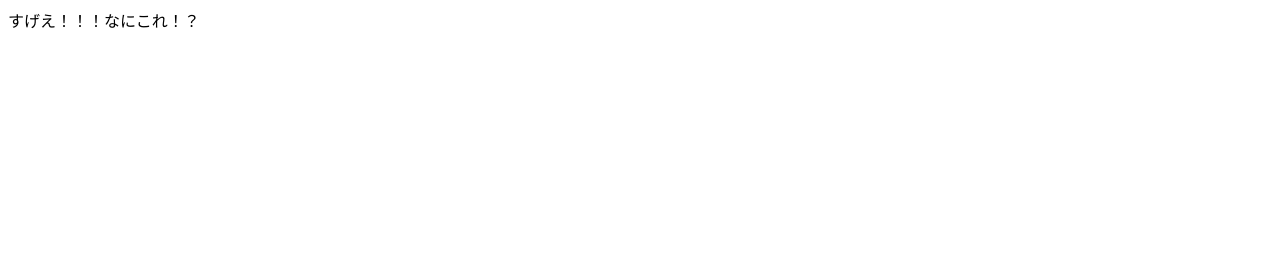
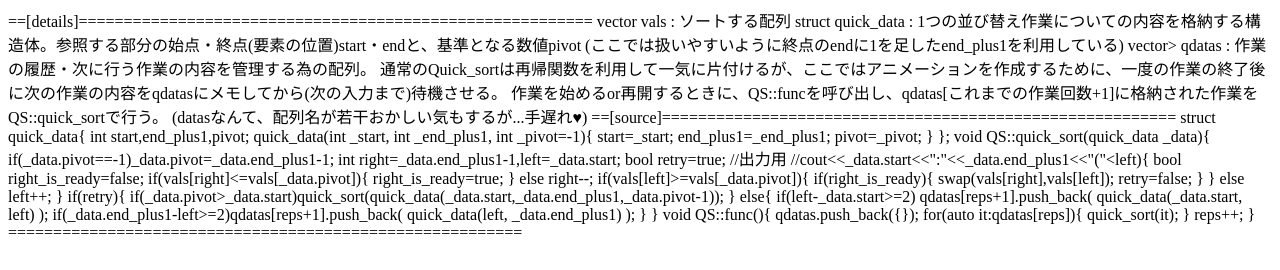
Before and after one commit to Perukii/Perukii.github.io, a plain HTML site: page index.html in a window 1280 px wide. Drawn offline with Linux system fonts and the light colour scheme.

Commit message:
Update index.html

```diff
--- a/index.html
+++ b/index.html
@@ -4,6 +4,80 @@
     <title>タイトル</title>
   </head>
   <body>
-    すげえ！！！なにこれ！？
+
+==[details]=========================================================
+
+    vector<int> vals                  : ソートする配列
+    struct quick_data                 : 1つの並び替え作業についての内容を格納する構造体。参照する部分の始点・終点(要素の位置)start・endと、基準となる数値pivot
+                                        (ここでは扱いやすいように終点のendに1を足したend_plus1を利用している)
+    vector<vector<quick_data>> qdatas : 作業の履歴・次に行う作業の内容を管理する為の配列。
+
+    通常のQuick_sortは再帰関数を利用して一気に片付けるが、ここではアニメーションを作成するために、一度の作業の終了後に次の作業の内容をqdatasにメモしてから(次の入力まで)待機させる。
+
+    作業を始めるor再開するときに、QS::funcを呼び出し、qdatas[これまでの作業回数+1]に格納された作業をQS::quick_sortで行う。
+
+    (datasなんて、配列名が若干おかしい気もするが...手遅れ♥)
+
+==[source]=========================================================
+
+struct quick_data{
+    int start,end_plus1,pivot;
+    quick_data(int _start, int _end_plus1, int _pivot=-1){
+         start=_start;
+         end_plus1=_end_plus1;
+         pivot=_pivot;
+    }
+};
+
+
+void QS::quick_sort(quick_data _data){
+
+     if(_data.pivot==-1)_data.pivot=_data.end_plus1-1;
+
+     int right=_data.end_plus1-1,left=_data.start;
+     bool retry=true;
+
+     //出力用
+     //cout<<_data.start<<":"<<_data.end_plus1<<"("<<vals[_data.pivot]<<endl;
+
+     while(right>left){
+          bool right_is_ready=false;
+
+          if(vals[right]<=vals[_data.pivot]){
+               right_is_ready=true;
+          }
+          else right--;
+
+          if(vals[left]>=vals[_data.pivot]){
+               if(right_is_ready){
+                    swap(vals[right],vals[left]);
+                    retry=false;
+               }
+          }
+          else left++;
+     }
+
+     if(retry){
+          if(_data.pivot>_data.start)quick_sort(quick_data(_data.start,_data.end_plus1,_data.pivot-1));
+     }
+     else{
+          if(left-_data.start>=2)    qdatas[reps+1].push_back( quick_data(_data.start, left) );
+          if(_data.end_plus1-left>=2)qdatas[reps+1].push_back( quick_data(left, _data.end_plus1) );
+     }
+
+
+}
+
+void QS::func(){
+     qdatas.push_back({});
+     for(auto it:qdatas[reps]){
+          quick_sort(it);
+     }
+     reps++;
+}
+
+
+=========================================================
+
   </body>
 </html>
```
